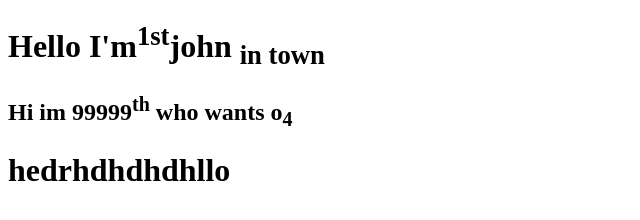
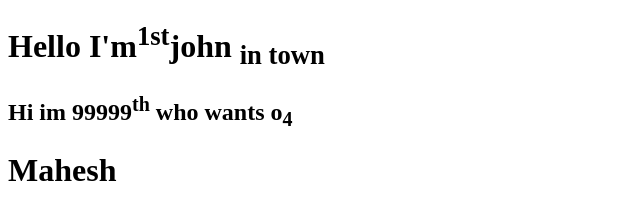
Before and after one commit to MaheshMadushan/test, a plain HTML site: page subelements.html in a window 1280 px wide. Shown: the whole page, without its empty margins (0-640 px from the left). Drawn offline with Linux system fonts and the light colour scheme.

Commit message:
Update subelements.html

```diff
--- a/subelements.html
+++ b/subelements.html
@@ -9,7 +9,7 @@
         <sub>in town</sub></h1><!--1st and o2-->
 
         <h2>Hi im 99999<sup>th</sup> who wants o<sub>4</sub></h2>
-		<h1 color : red;>hedrhdhdhdhllo</h1>
+		<h1 color : red;>Mahesh</h1>
 </head>
 <body>
 
```
